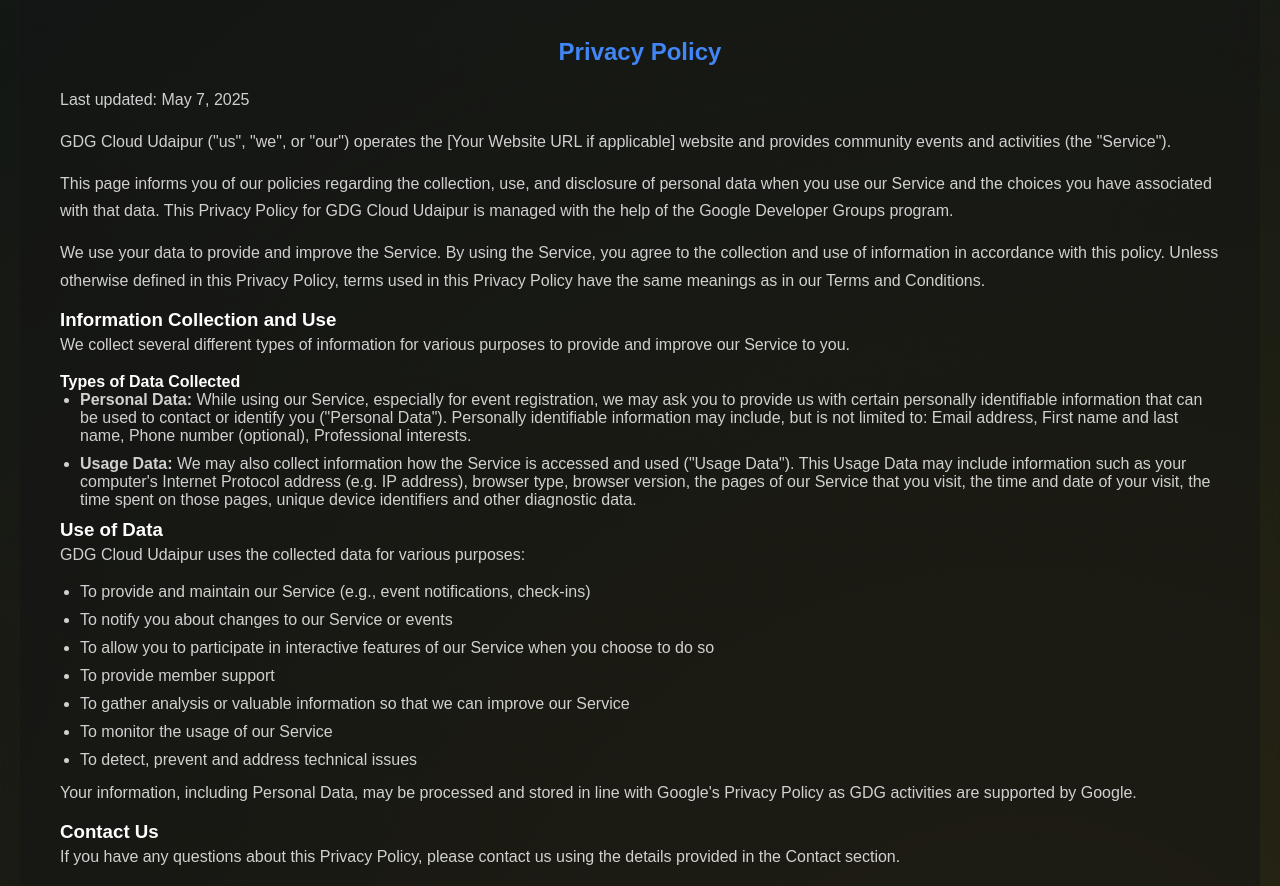
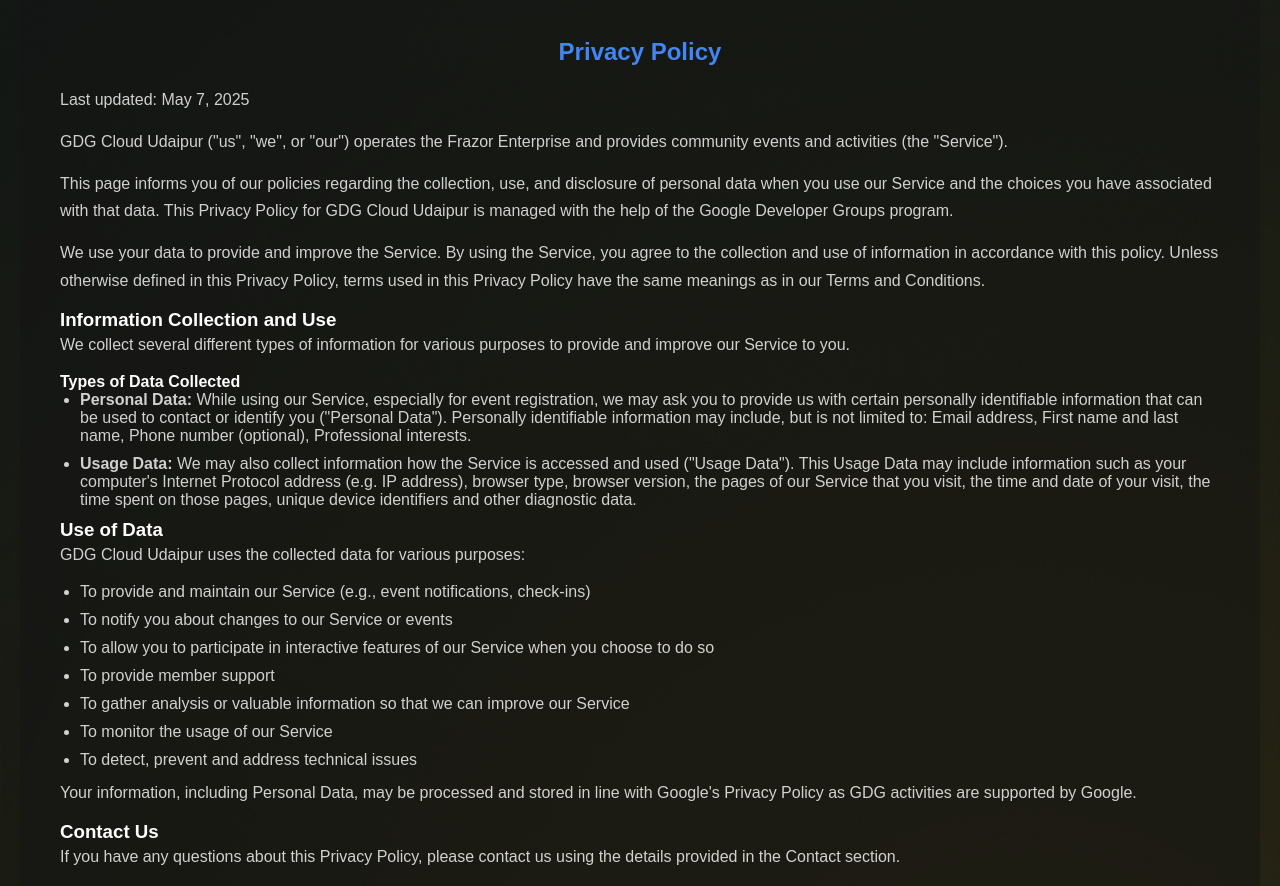
Before and after one commit to GDGCloudUdaipur/GDGCloudUdaipur.github.io, a plain HTML site: page index.html in a window 1280 px wide. Shown: the part 3760-4646 px from the top of the page. Drawn offline with Linux system fonts and the light colour scheme.

Commit message:
Update index.html

```diff
--- a/index.html
+++ b/index.html
@@ -1403,7 +1403,7 @@
             <div class="container">
                 <h2>Privacy Policy</h2>
                 <p>Last updated: May 7, 2025</p>
-                <p>GDG Cloud Udaipur ("us", "we", or "our") operates the [Your Website URL if applicable] website and provides community events and activities (the "Service").</p>
+                <p>GDG Cloud Udaipur ("us", "we", or "our") operates the Frazor Enterprise and provides community events and activities (the "Service").</p>
                 <p>This page informs you of our policies regarding the collection, use, and disclosure of personal data when you use our Service and the choices you have associated with that data. This Privacy Policy for GDG Cloud Udaipur is managed with the help of the Google Developer Groups program.</p>
                 <p>We use your data to provide and improve the Service. By using the Service, you agree to the collection and use of information in accordance with this policy. Unless otherwise defined in this Privacy Policy, terms used in this Privacy Policy have the same meanings as in our Terms and Conditions.</p>
 
```
